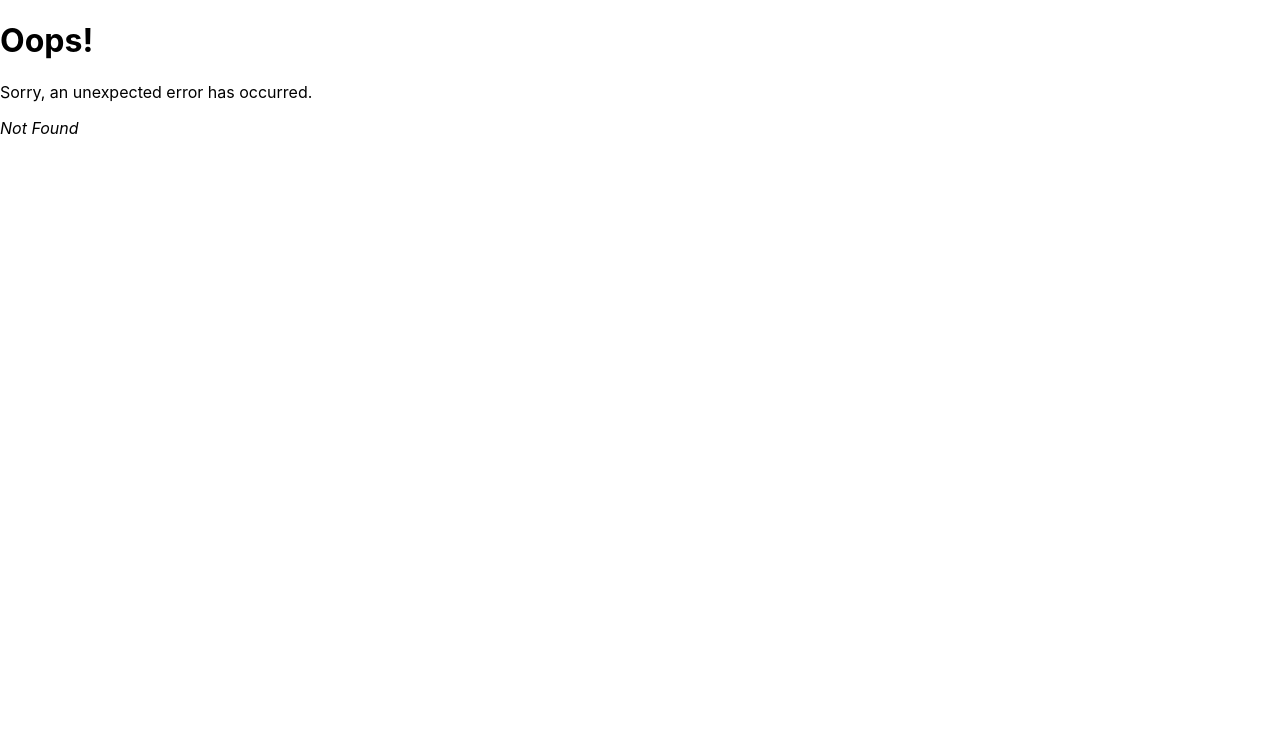
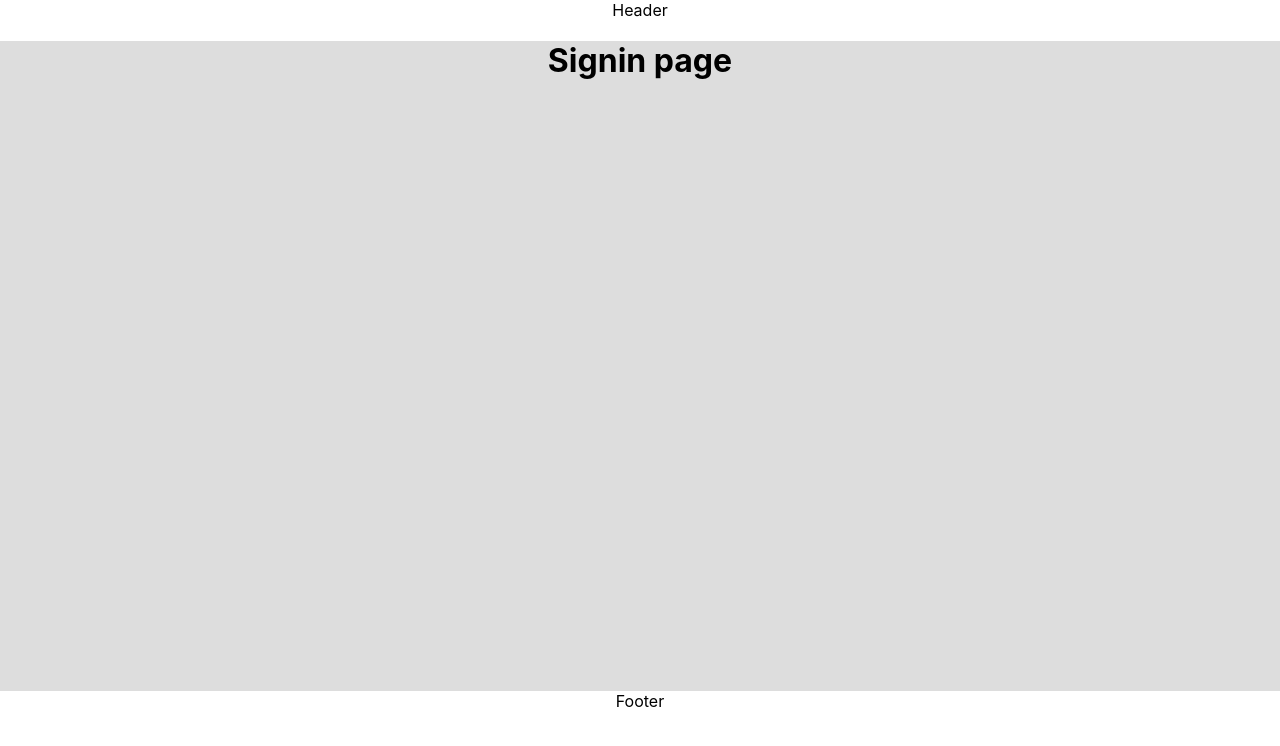
Before and after one commit to DYAlex/armodillo-backend-fork, a React (Create React App) app: page /armodillo/signin in a window 1280 px wide. Before the commit this address had no page. Shown: the top 746 px of the page. Built offline with nearby package versions, Linux system fonts and the light colour scheme.

Commit message:
Добавлены роуты и заглушки для страниц входа и регистрации

```diff
--- /dev/null
+++ b/src/pages/SigninPage/Signin.jsx
@@ -0,0 +1,9 @@
+import styles from './signin.module.css';
+
+export function Signin() {
+  return (
+    <div className={styles.signinPage}>
+      <h1>Signin page</h1>
+    </div>
+  );
+}
--- /dev/null
+++ b/src/pages/SigninPage/signin.module.css
@@ -0,0 +1,4 @@
+.signinPage {
+  background-color: #ddd;
+  min-height: calc(100vh - 150px);
+}
--- /dev/null
+++ b/src/pages/SignupPage/Signup.jsx
@@ -0,0 +1,9 @@
+import styles from './signup.module.css';
+
+export function Signup() {
+  return (
+    <div className={styles.signupPage}>
+      <h1>Signup page</h1>
+    </div>
+  );
+}
--- /dev/null
+++ b/src/pages/SignupPage/signup.module.css
@@ -0,0 +1,4 @@
+.signupPage {
+  background-color: #ddd;
+  min-height: calc(100vh - 150px);
+}
```
Also changed, not shown: src/index.js (+10 -0 lines).
